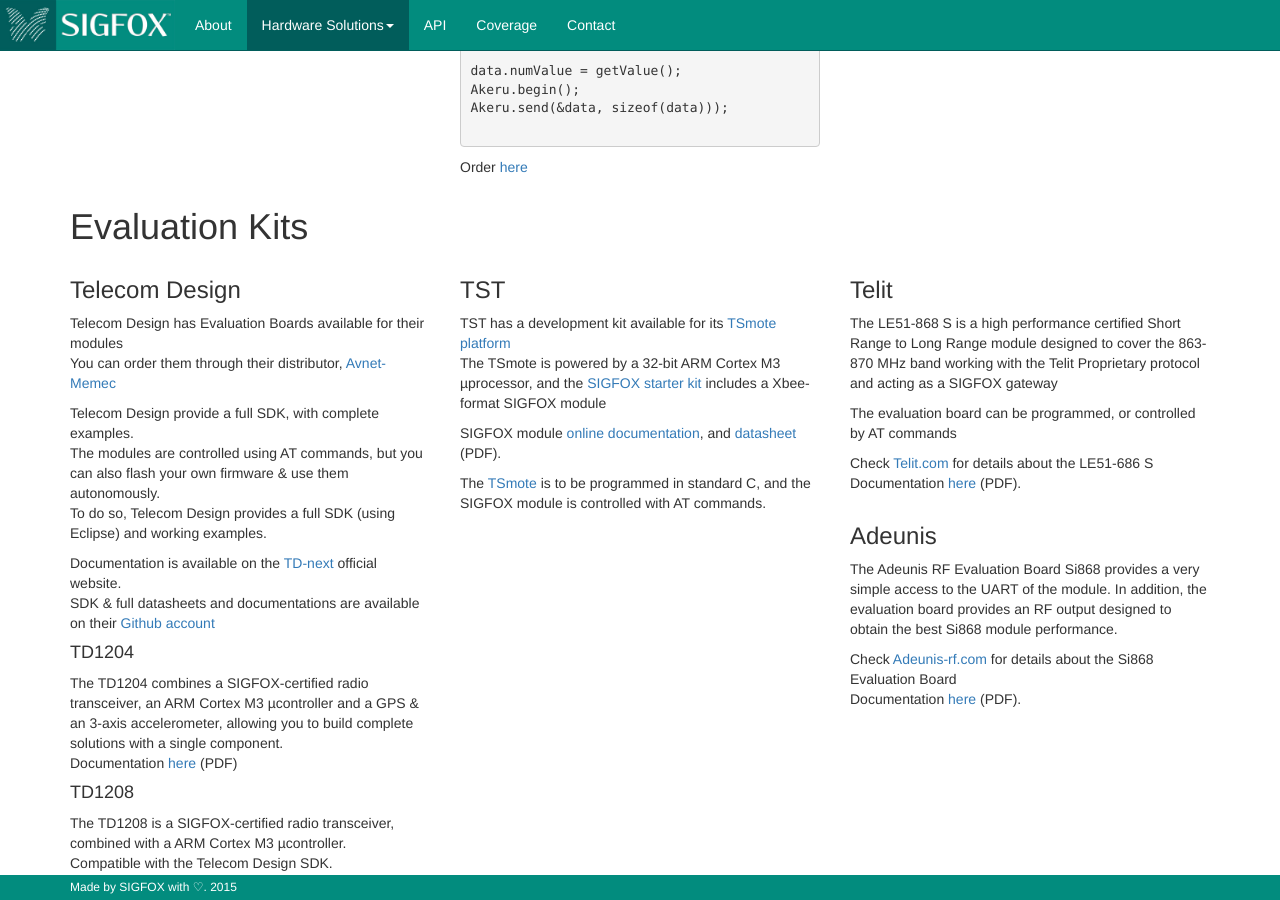
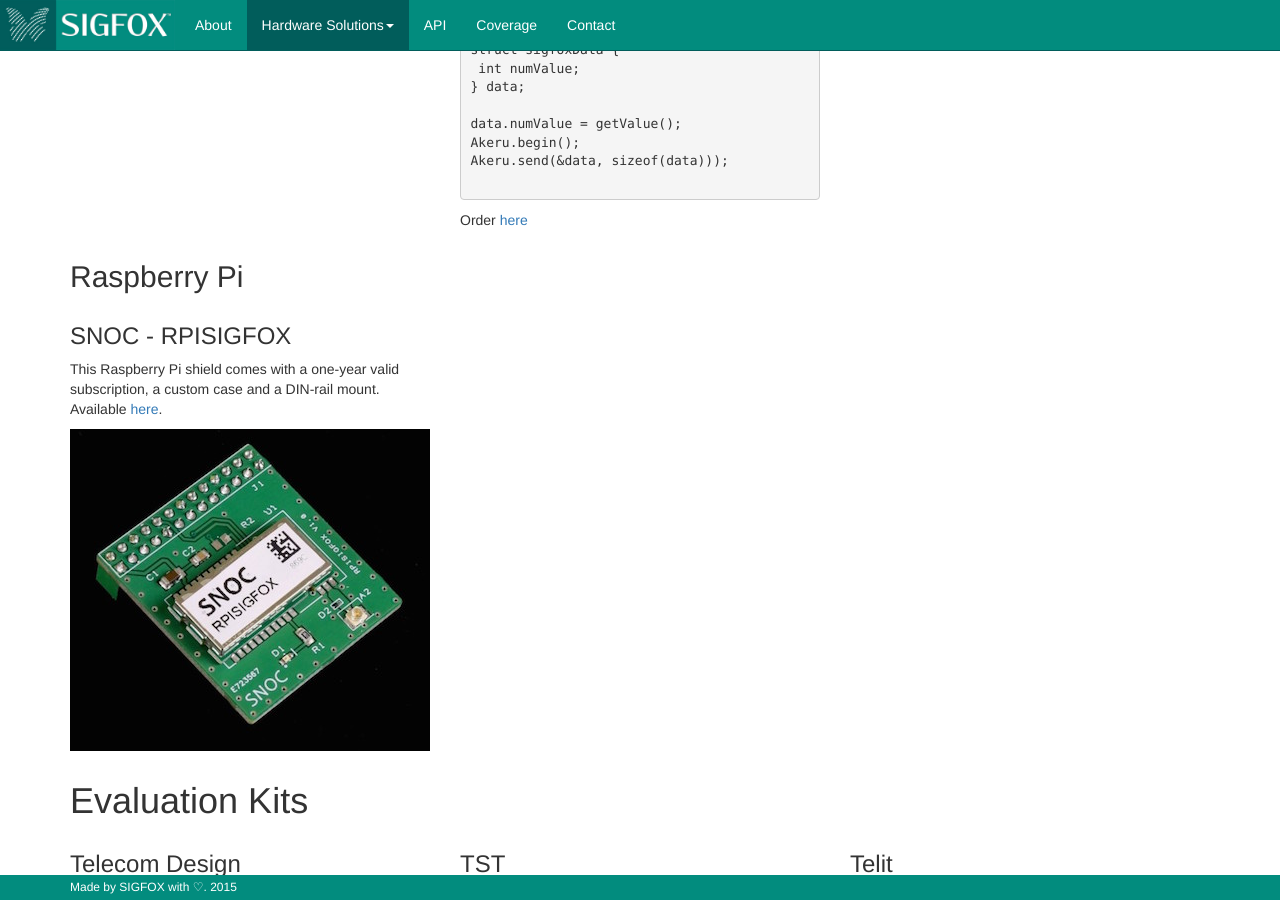
Before and after one commit to sigfox/makers.sigfox.com, a Jekyll site: the page built from index.html, in a window 1280 px wide and 900 px high, scrolled down 2731 px. Built offline with Jekyll 4.4.1, drawn with Linux system fonts in a browser that asks for light colours.

Commit message:
Add the new Raspberry Pi shield + Created a _prototyping_ section, including Arduino & RPI solutions

```diff
--- a/_includes/nav.html
+++ b/_includes/nav.html
@@ -16,7 +16,7 @@
               Hardware Solutions<span class="caret"></span>
             </a>
             <ul class="dropdown-menu" role="menu"></li>
-              <li><a href="#arduino">Arduino Shields & Boards</a></li>
+              <li><a href="#prototyping">Prototyping: Arduino, Raspberry Pi, ..</a></li>
               <li role="presentation" class="divider"></li>
               <li><a href="#evalkits">Evaluation Kits</a></li>
               <li role="presentation" class="divider"></li>
--- a/index.html
+++ b/index.html
@@ -81,8 +81,9 @@
     </p>
 
   </section>
-  <section id="arduino">
-    <h1>Arduino Boards & Shields</h1>
+  <section id="prototyping">
+    <h1>Prototyping</h1>
+    <h2>Arduino Boards & Shields</h2>
     <div class="row">
       <div class="col-sm-4">
         <h3>Akene shield</h3>
@@ -228,6 +229,19 @@
         </p>
         <p>
           Order <a href="http://snootlab.com/shields-snootlab/829-.html">here</a>
+        </p>
+      </div>
+    </div>
+    <h2>Raspberry Pi</h2>
+    <div class="row">
+      <div class="col-sm-4">
+        <h3>SNOC - RPISIGFOX</h3>
+        <p>
+          This Raspberry Pi shield comes with a one-year valid subscription, a custom case and a DIN-rail mount.<br />
+          Available <a href="http://yadom.fr/carte-rpisigfox.html" target="_blank">here</a>.
+          <div class="product-illustration">
+            <img src="./img/snoc-rpi.jpg"class="img-responsive" />
+          </div>
         </p>
       </div>
     </div>
```
Also changed, not shown: img/snoc-rpi.jpg (added).
